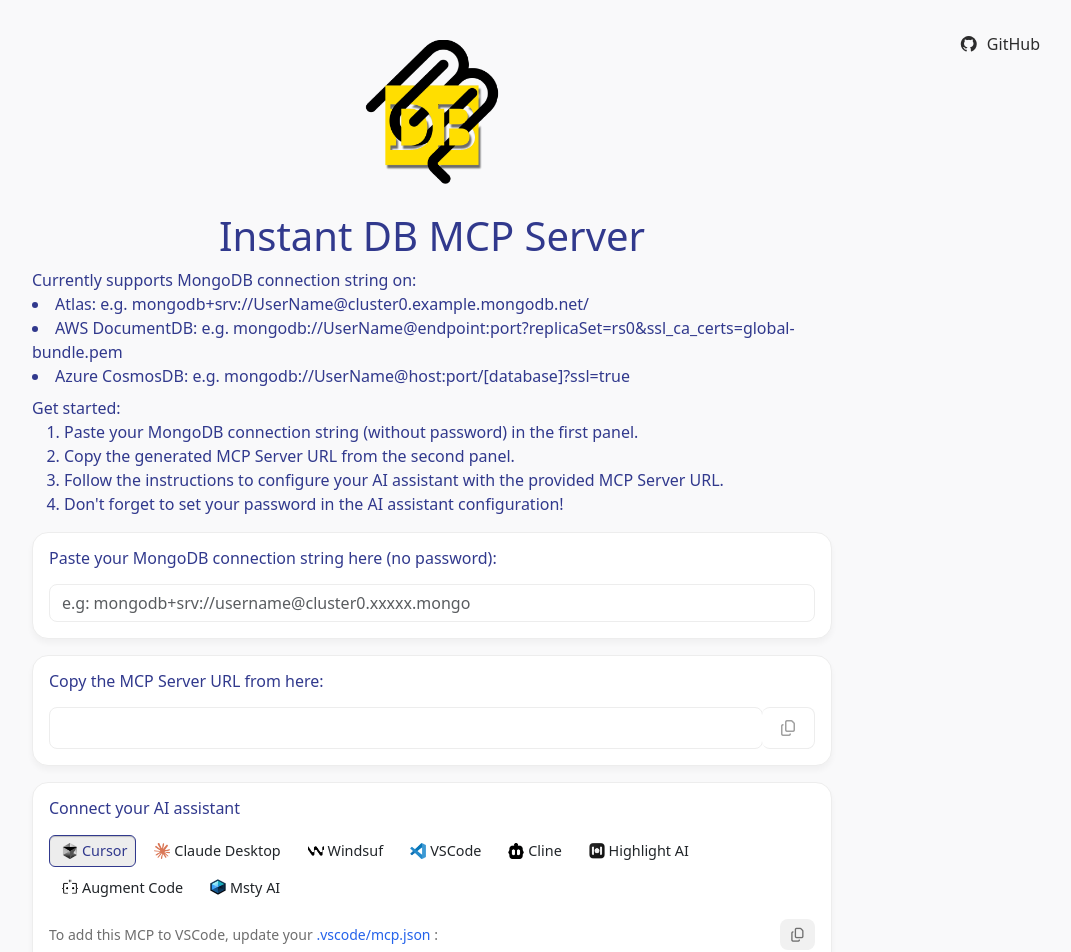
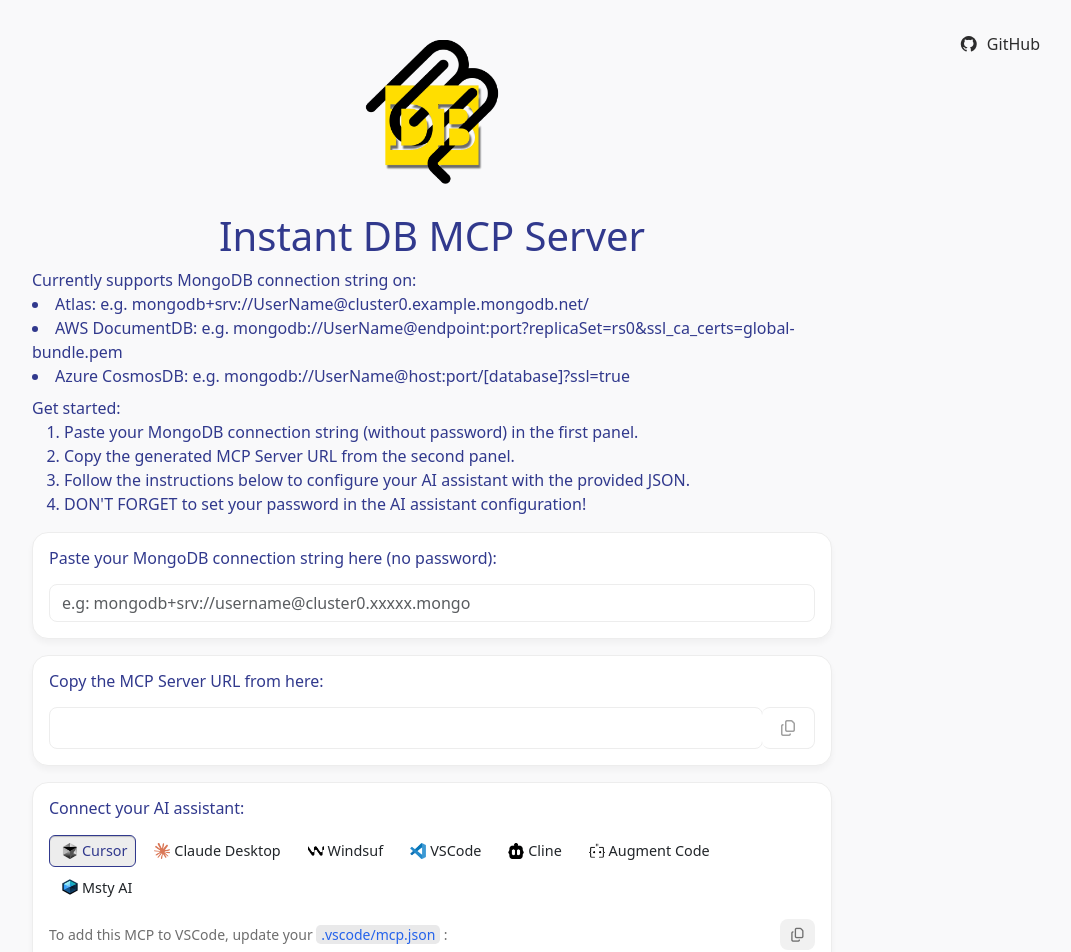
Before and after one commit to shoomkloom/dbmcp-app, an Angular app: page / in a window 1280 px wide. Shown: the top 952 px of the page, without its empty margins (208-1279 px from the left). Built offline with nearby package versions, Linux system fonts and the light colour scheme.

Commit message:
Added instructions per assistant

```diff
--- a/src/app/main-page/main-page.component.html
+++ b/src/app/main-page/main-page.component.html
@@ -21,16 +21,16 @@
         <!-- Main Title -->
         <h1 class="main-title text-center">Instant DB MCP Server</h1>
         <div class="main-title">Currently supports MongoDB connection string on:</div>
-        <li class="sub-title">Atlas: e.g. mongodb+srv://UserName&#64;cluster0.example.mongodb.net/</li>
-        <li class="sub-title">AWS DocumentDB: e.g. mongodb://UserName&#64;endpoint:port?replicaSet=rs0&ssl_ca_certs=global-bundle.pem </li>
-        <li class="sub-title">Azure CosmosDB: e.g. mongodb://UserName&#64;host:port/[database]?ssl=true</li>
+        <li class="sub-title"><span class="main-title">Atlas:</span> e.g. mongodb+srv://UserName&#64;cluster0.example.mongodb.net/</li>
+        <li class="sub-title"><span class="main-title">AWS DocumentDB:</span> e.g. mongodb://UserName&#64;endpoint:port?replicaSet=rs0&ssl_ca_certs=global-bundle.pem </li>
+        <li class="sub-title"><span class="main-title">Azure CosmosDB:</span> e.g. mongodb://UserName&#64;host:port/[database]?ssl=true</li>
         <div class="sub-title">
             <div class="main-title mt-2">Get started:</div>
             <ol class="steps-list">
                 <li>Paste your MongoDB connection string (without password) in the first panel.</li>
                 <li>Copy the generated MCP Server URL from the second panel.</li>
-                <li>Follow the instructions to configure your AI assistant with the provided MCP Server URL.</li>
-                <li>Don't forget to set your password in the AI assistant configuration!</li>
+                <li>Follow the instructions below to configure your AI assistant with the provided JSON.</li>
+                <li>DON'T FORGET to set your password in the AI assistant configuration!</li>
             </ol>
         </div>
 
@@ -88,7 +88,7 @@
         <!-- Panel 3: Connect your AI assistant -->
         <div class="card panel-card">
             <div class="card-body">
-                <h5 class="panel-title">Connect your AI assistant</h5>
+                <h5 class="panel-title">Connect your AI assistant:</h5>
                 <div class="button-grid">
                     <button class="btn assistant-btn"
                         [class.active]="isActive('cursor')"
@@ -105,9 +105,10 @@
                     <button class="btn assistant-btn"
                         [class.active]="isActive('cline')"
                         (click)="setActive('cline')"><img src="assets/cline.png" class="mx-1">Cline</button>
-                    <button class="btn assistant-btn"
+                    <!--button class="btn assistant-btn"
                         [class.active]="isActive('highlight')"
                         (click)="setActive('highlight')"><img src="assets/highlight.png" class="mx-1">Highlight AI</button>
+                    -->
                     <button class="btn assistant-btn"
                         [class.active]="isActive('augment')"
                         (click)="setActive('augment')"><img src="assets/augment.png" class="mx-1">Augment Code</button>
@@ -116,7 +117,22 @@
                         (click)="setActive('mysty')"><img src="assets/msty.jpg" class="mx-1">Msty AI</button>
                 </div>
                 <div class="d-flex justify-content-between align-items-center mb-2 mt-3">
-                    <p class="code-title mb-0">To add this MCP to VSCode, update your <a href="#">.vscode/mcp.json</a> :</p>
+                    <p *ngIf="activeAssistant === 'cursor'" class="code-title mb-0">To add this MCP to VSCode, update your <span>.vscode/mcp.json</span> :</p>
+                    <p *ngIf="activeAssistant === 'claude'" class="code-title mb-0">To add this MCP to Claude Desktop, update your <span>claude_desktop_config.json</span> :</p>
+                    <p *ngIf="activeAssistant === 'windsurf'" class="code-title mb-0">To add this MCP to Windsurf, update your <span>windsurf/mcp_config.json</span> :</p>
+                    <p *ngIf="activeAssistant === 'vscode'" class="code-title mb-0">To add this MCP to VSCode, update your <span>.vscode/mcp.json</span> :</p>
+                    <p *ngIf="activeAssistant === 'cline'" class="code-title mb-0">To add this MCP to Cline, update your <span>settings/cline_mcp_settings.json</span> :</p>
+                    <div *ngIf="activeAssistant === 'augment'" class="code-title mb-0">
+                        <li>Open Augment Code settings</li>
+                        <li>Navigate to the MCP section</li>
+                        <li>Add a new MCP server with the following details</li>
+                        <div>Name the MCP server:</div>
+                        <span>dbmcp-{{dbuser}}</span>
+                        <div>Use this command:</div>
+                        <span>npx mcp-remote ${{mcpUrl}}</span>
+                        <div>Or use the following configuration:</div>
+                    </div>
+                    <p *ngIf="activeAssistant === 'mysty'" class="code-title mb-0">Copy the following JSON configuration:</p>
                     <div class="code-actions">
                         <button class="btn btn-sm btn-action" (click)="copyCode()"><i class="far fa-copy"></i></button>
                     </div>
--- a/src/app/main-page/main-page.component.scss
+++ b/src/app/main-page/main-page.component.scss
@@ -1,5 +1,6 @@
 // Define custom variables for colors and fonts to match the design
 $light-gray-bg: #f9f9fa;
+$mid-gray-bg: #e9e9ea;
 $dark-gray-text: #2c2c2c;
 $panel-bg: #ffffff;
 $border-color: #ededed;
@@ -74,7 +75,6 @@
     }
   }
 }
-
 
 // Input field styling
 .form-control, .input-group-text, .btn-copy {
@@ -153,12 +153,23 @@
   font-size: 0.875rem;
   color: #6e6e6e;
 
-  a {
+  span {
     color: $blue-primary;
+    background-color: $mid-gray-bg;
+    padding: 0rem 0.3rem;
+    border-radius: 0.3rem;
     text-decoration: none;
     &:hover {
       text-decoration: underline;
     }
+  }
+
+  li {
+    margin-top: 0.3rem;
+  }
+
+  div {
+    margin-top: 0.3rem;
   }
 }
 
```
